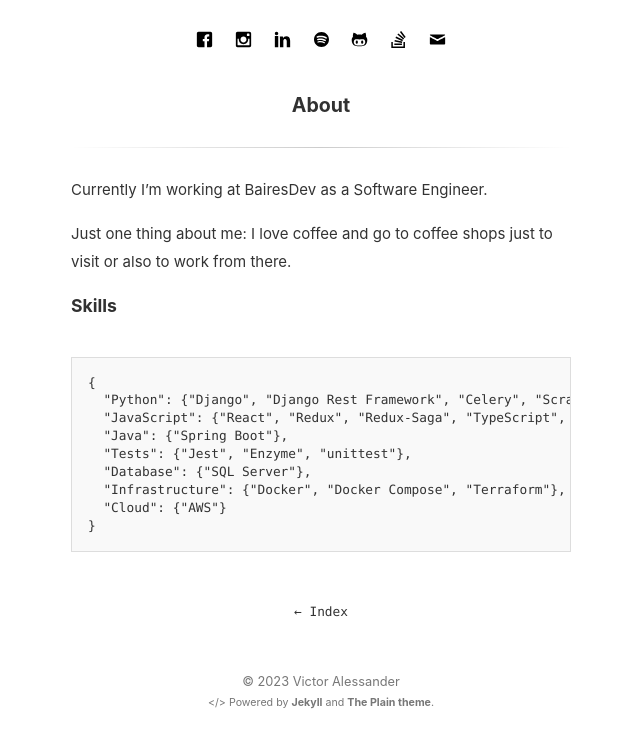
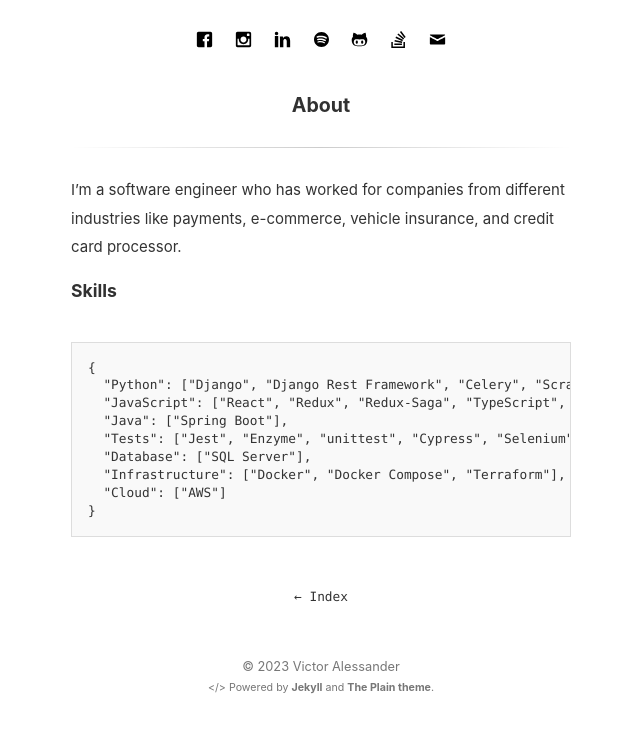
Before and after one commit to VictorAlessander/victoralessander.github.io, a Jekyll site: the page built from about.md, in a window 1280 px wide, cut to the strip 194-1092 px from the top of the page. Shown: the top 748 px of the strip, without its empty margins (319-959 px from the left). Built offline with Jekyll 4.4.1, drawn with Linux system fonts in a browser that asks for light colours.

Commit message:
Update about.md

````diff
--- a/about.md
+++ b/about.md
@@ -3,20 +3,18 @@ layout: page
 title: About
 ---
 
-Currently I'm working at BairesDev as a Software Engineer.
-
-Just one thing about me: I love coffee and go to coffee shops just to visit or also to work from there.
+I'm a software engineer who has worked for companies from different industries like payments, e-commerce, vehicle insurance, and credit card processor.
 
 ##### Skills
 
 ```
 {
-  "Python": {"Django", "Django Rest Framework", "Celery", "Scrapy"},
-  "JavaScript": {"React", "Redux", "Redux-Saga", "TypeScript", "NestJS", "ExpressJS"},
-  "Java": {"Spring Boot"},
-  "Tests": {"Jest", "Enzyme", "unittest"},
-  "Database": {"SQL Server"},
-  "Infrastructure": {"Docker", "Docker Compose", "Terraform"},
-  "Cloud": {"AWS"}
+  "Python": ["Django", "Django Rest Framework", "Celery", "Scrapy"],
+  "JavaScript": ["React", "Redux", "Redux-Saga", "TypeScript", "ExpressJS"],
+  "Java": ["Spring Boot"],
+  "Tests": ["Jest", "Enzyme", "unittest", "Cypress", "Selenium"],
+  "Database": ["SQL Server"],
+  "Infrastructure": ["Docker", "Docker Compose", "Terraform"],
+  "Cloud": ["AWS"]
 }
 ```
````
